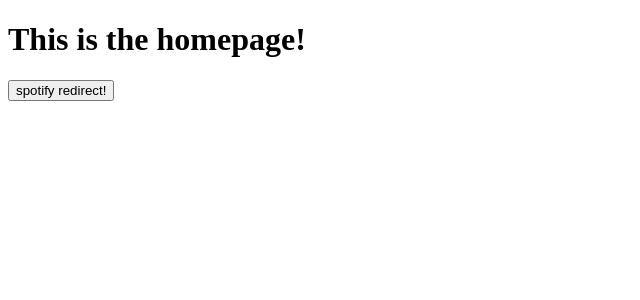
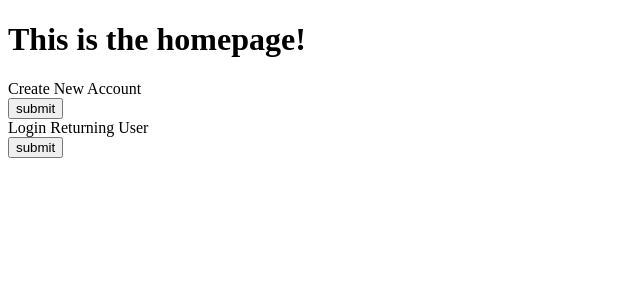
Before and after one commit to olivia-ea/SongMuse, a Flask app: page / in a window 1280 px wide. Shown: the top 300 px of the page, without its empty margins (0-640 px from the left). Run offline with Flask 2, Linux system fonts and the light colour scheme; the visitor is signed in with stand-in values (Sample User, id 1); some libraries are stand-ins or nearby versions.

Commit message:
Fixed token issue

```diff
--- a/model.py
+++ b/model.py
@@ -13,7 +13,7 @@ class User(db.Model):
     refresh_token = db.Column(db.String(500), nullable=False)
 
     def __repr__(self):
-        return f'<User user_id={self.user_id} username={self.username}>'
+        return f'<User user_id={self.user_id}>'
 
 class Activity(db.Model):
     __tablename__ = 'activities'
--- a/templates/homepage.html
+++ b/templates/homepage.html
@@ -3,8 +3,16 @@
 
     <h1>This is the homepage!</h1>
 
+
+
+    <label>Create New Account</label>
     <div>
-        <button id='spotify' onclick="location.href = '/spotify-login'">spotify redirect!</button>
+        <button id='new-user' onclick="location.href = '/spotify-login'">submit</button>
+    </div>
+
+    <label>Login Returning User</label>
+    <div>
+        <button id='returning-user' onclick="location.href = '/login-current-user'">submit</button>
     </div>
 
 <!--     <script>
--- a/views.py
+++ b/views.py
@@ -30,7 +30,7 @@ def spotify_login():
 @app.route('/spotify-callback')
 def spotify_callback():
 
-    spotify_response_data = spotifyutils.get_access_token()
+    spotify_response_data = spotifyutils.get_auth_token()
     session['access_token'] = spotify_response_data.get('access_token')
     session['refresh_token'] = spotify_response_data.get('refresh_token')
 
@@ -47,7 +47,7 @@ def spotify_callback():
     d-private'}
     '''
 
-    return render_template('callback-page.html')
+    return redirect('/register-new-user')
 
 @app.route('/register-new-user', methods=['GET'])
 def register_new_user():
@@ -97,7 +97,9 @@ def login_current_user():
         if user.password == password:
             user_id = user.user_id
             session['logged_user'] = {'username': user_id}
-
+            refresh_token = User.query.filter_by(user_id=user_id).first().refresh_token
+            spotify_response_data = spotifyutils.get_new_auth_token(refresh_token)
+            session['access_token'] = spotify_response_data.get('access_token')
             flash("You've successfully logged in!")
             return redirect("/activity-page")
         else:
@@ -124,8 +126,8 @@ def display_activity():
     # Processes form data from HTML
 
     user_id = session.get('logged_user')['username']
+
     token = session.get('access_token')
-    # Important variables
 
     new_activity = Activity(activity_name=activity_query, user_id=user_id)
     db.session.add(new_activity)
@@ -143,7 +145,7 @@ def display_activity():
     playlist_id = spotifyutils.create_playlist(auth_header, spotify_user_id, playlist_name, activity_id)
     # Creates empty playlist that is stored as a playlist object locally and pushes to user's Spotify account
 
-    playlists_ids = spotifyutils.search_playlists(activity_query)
+    playlists_ids = spotifyutils.search_spotify_playlists(activity_query)
     # API call to query Spotify's playlists based off user's inputted activity
     # returns list of playlist uris; NONE ARE STORED
 
@@ -164,8 +166,8 @@ def display_activity():
 def logout():
     """Log out"""
 
-    del session["logged_user"]
-    del session['spotify_token']
+    # del session["logged_user"]
+    session.clear()
     flash("Logged Out.")
 
     return redirect("/")
```
Also changed, not shown: spotifyutils.py (+27 -1 lines), templates/activity-page.html (+14 -9 lines), templates/callback-page.html (+0 -10 lines), static/autocomplete.js (renamed from templates/autocomplete.js), static/css.css (added).
